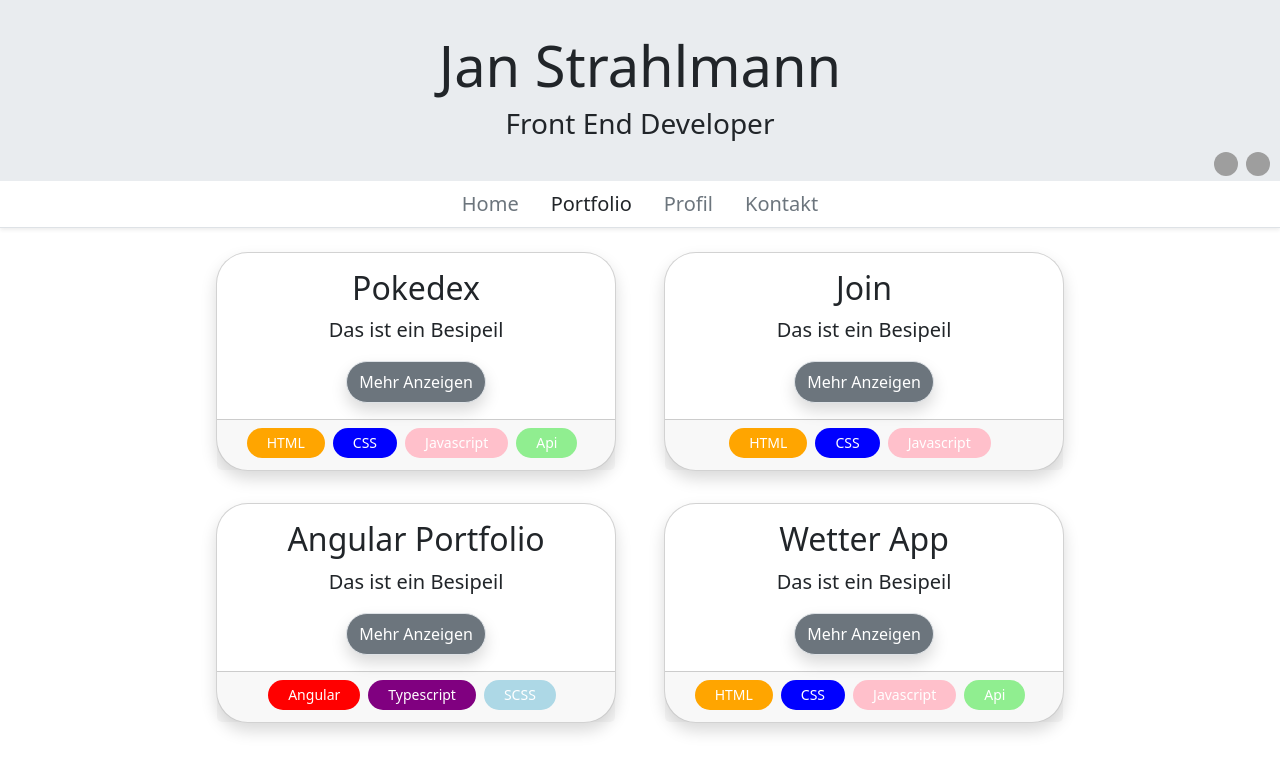
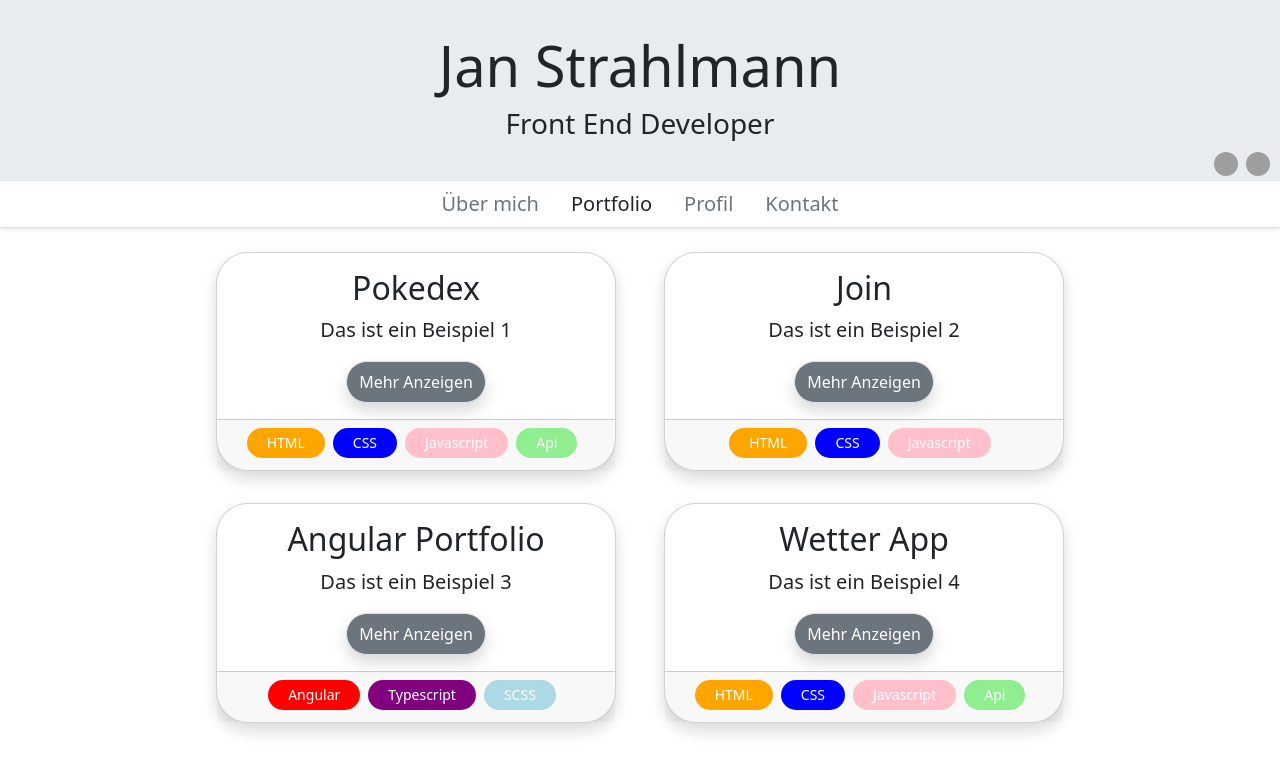
Before and after one commit to JanStrahlmann/AngularPortfolio, an Angular app: page /portfolio in a window 1280 px wide. Shown: the top 772 px of the page. Built offline with nearby package versions, Linux system fonts and the light colour scheme; grey boxes are pictures that could not be loaded.

Commit message:
CSS finished

```diff
--- a/src/app/_services/projects.service.ts
+++ b/src/app/_services/projects.service.ts
@@ -10,8 +10,9 @@ export class ProjectsService {
     {
       id: 0,
       name: 'Pokedex',
-      summary: 'Das ist ein Besipeil',
-      description: '',
+      summary: 'Das ist ein Beispiel 1',
+      description:
+        'Das ist alles was ich schreiben kann denn ich finde es sehr serh sehr toll hihihi',
       projectLinkGithub: '//www.github.com',
       projectLinkViewSite: '//www.google.com',
       tags: [Tag.HTML, Tag.CSS, Tag.JAVASCRIPT, Tag.API],
@@ -20,8 +21,9 @@ export class ProjectsService {
     {
       id: 1,
       name: 'Join',
-      summary: 'Das ist ein Besipeil',
-      description: '',
+      summary: 'Das ist ein Beispiel 2',
+      description:
+        'Das ist alles was ich schreiben kann denn ich finde es sehr serh sehr toll hihihi',
       projectLinkGithub: '//www.github.com',
       projectLinkViewSite: '//www.google.com',
       tags: [Tag.HTML, Tag.CSS, Tag.JAVASCRIPT],
@@ -30,8 +32,9 @@ export class ProjectsService {
     {
       id: 2,
       name: 'Angular Portfolio',
-      summary: 'Das ist ein Besipeil',
-      description: '',
+      summary: 'Das ist ein Beispiel 3',
+      description:
+        'Das ist alles was ich schreiben kann denn ich finde es sehr serh sehr toll hihihi',
       projectLinkGithub:
         'https://github.com/JanStrahlmann/AngularPortfolio.git',
       projectLinkViewSite: '//www.google.com',
@@ -41,8 +44,9 @@ export class ProjectsService {
     {
       id: 3,
       name: 'Wetter App',
-      summary: 'Das ist ein Besipeil',
-      description: '',
+      summary: 'Das ist ein Beispiel 4',
+      description:
+        'Das ist alles was ich schreiben kann denn ich finde es sehr serh sehr toll hihihi',
       projectLinkGithub: '//www.github.com',
       projectLinkViewSite: '//www.google.com',
       tags: [Tag.HTML, Tag.CSS, Tag.JAVASCRIPT, Tag.API],
--- a/src/app/components/nav/nav.component.html
+++ b/src/app/components/nav/nav.component.html
@@ -3,7 +3,7 @@
         <ul class="nav justify-content-center">
             <li class="nav-item">
                 <a class="nav-link text-secondary fs-5 changeFontSizeOnMobile" routerLink="/home"
-                    routerLinkActive="text-dark">Home</a>
+                    routerLinkActive="text-dark">Über mich</a>
             </li>
             <li class="nav-item">
                 <a class="nav-link text-secondary fs-5 changeFontSizeOnMobile" routerLink="/portfolio"
--- a/src/app/components/nav/nav.component.scss
+++ b/src/app/components/nav/nav.component.scss
@@ -1,17 +1,29 @@
-@media (max-width: 400px) {
+@media (max-width: 440px) {
   .changeFontSizeOnMobile {
     font-size: 1.1rem !important;
   }
 }
 
-@media (max-width: 375px) {
+@media (max-width: 405px) {
   .changeFontSizeOnMobile {
     font-size: 1rem !important;
   }
 }
 
-@media (max-width: 355px) {
+@media (max-width: 380px) {
   .changeFontSizeOnMobile {
-    font-size: 0.9rem !important;
+    font-size: 0.95rem !important;
   }
 }
+
+@media (max-width: 365px) {
+  .changeFontSizeOnMobile {
+    font-size: 0.85rem !important;
+  }
+}
+
+@media (max-width: 345px) {
+  .changeFontSizeOnMobile {
+    font-size: 0.75rem !important;
+  }
+}
--- a/src/app/components/project-modal/project-modal.component.html
+++ b/src/app/components/project-modal/project-modal.component.html
@@ -1,7 +1,8 @@
-<div class="modal-header">
-    <h2>{{project.name}}</h2>
+<div class="modal-header d-flex justify-content-between align-items-center">
+    <h2 class="flex-grow-1 text-center m-0 ps-4">{{ project.name }}</h2>
     <button class="btn-close" (click)="bsModalRef.hide()"></button>
 </div>
+
 
 <div class="modal-body">
     <carousel>
@@ -11,17 +12,20 @@
     </carousel>
 
     <h3 class="mt-2">Beschreibung</h3>
-    <p>{{project.description}}</p>
-    <p>Sie können das Projekt auf <a class="text-secondary text-decoration-none fs-4"
+    <p class="mb-5">{{project.description}}</p>
+
+    <hr>
+
+    <p class="mbZero">Sie können das Projekt auf <a class="text-secondary text-decoration-none fs-4"
             title="Klicken um zu GitHub zu gelangen" href={{project.projectLinkGithub}}
             target="_blank"><b>Github</b></a> finden</p>
-    <p>Sie können das Projekt <a class="text-secondary text-decoration-none fs-4"
+    <p class="mbZero">Sie können das Projekt <a class="text-secondary text-decoration-none fs-4"
             title="Klicken um das Projekt Live zu sehen" href={{project.projectLinkViewSite}}
             target="_blank"><b>Live</b></a> anschauen</p>
 
     <hr>
 
-    <div class="d-flex flex-wrap">
+    <div class="d-flex flex-wrap justify-content-center">
         <div *ngFor="let tag of project.tags">
             <div class="tag me-2 mb-1" [style.background-color]="tag.color">{{tag}}</div>
         </div>
--- a/src/app/components/project-modal/project-modal.component.scss
+++ b/src/app/components/project-modal/project-modal.component.scss
@@ -0,0 +1,3 @@
+.mbZero {
+  margin-bottom: 0px !important;
+}
--- a/src/app/pages/home/home.component.html
+++ b/src/app/pages/home/home.component.html
@@ -2,15 +2,9 @@
     <div class="w-100" style="max-width: 550px;">
         <div class="shadow border rounded-5 p-4">
             <div class="text-center">
-          <h2 class="mb-3">Über mich</h2>
-          <img
-            src="769e3136185893.57128879735aa.gif"
-            alt="profilpicture"
-            width="256"
-            height="256"
-            class="rounded-circle mb-3"
-            style="max-width: 100%;"
-          />
+                <h2 class="mb-3">Jan Strahlmann</h2>
+                <img src="769e3136185893.57128879735aa.gif" alt="profilpicture" width="256" height="256"
+                    class="rounded-circle mb-3" style="max-width: 100%;" />
                 <p class="mx-auto" style="max-width: 100%;">
                     Lorem ipsum dolor sit amet, consectetur adipisicing elit. Consectetur
                     dolorem veritatis, animi harum repellendus dolor! At veritatis modi,
--- a/src/app/pages/resume/resume.component.html
+++ b/src/app/pages/resume/resume.component.html
@@ -34,9 +34,19 @@
         </div>
         <h2 class="mb-0">Fluggerätmechaniker</h2>
         <h3 class="text-secondary">Autoklavbediener</h3>
-        <ul class="justify-content-center d-flex">
-          <li style="width: 300px;">Lorem ipsum dolor sit amet consectetur adipisicing elit. Recusandae incidunt neque
-            illum odio vitae,</li>
+        <ul class="justify-content-center d-flex flex-column gap-3 text-start">
+          <li style="width: 300px;">
+            Überwachung vom AutoklavProzess (Druck, Temperatur, Vakuum)
+          </li>
+          <li style="width: 300px;">
+            Zusammnestellen der Bauteile passend zum Sollprofil
+          </li>
+          <li style="width: 300px;">
+            Rangieren von Femis mit Hilfe vom Kran und Stapler
+          </li>
+          <li style="width: 300px;">
+            Dokumentieren im OMI, SAP
+          </li>
         </ul>
       </accordion-group>
 
@@ -59,7 +69,7 @@
             </svg>
           </div>
         </div>
-        <div class="row d-flex flex-column" style="text-align: left;">
+        <div class="row d-flex flex-column text-start gap-3">
           <div class="col">
             <h3>Realschule:</h3>
             <ul>
@@ -100,7 +110,7 @@
             </svg>
           </div>
         </div>
-        <div class="row" style="text-align: left;">
+        <div class="row gap-3 text-start">
           <div class="col">
             <h3>Programmiersprachen:</h3>
             <ul>
```
Also changed, not shown: src/app/components/project-card/project-card.component.html (line endings or trailing spaces). Lines whose indentation alone changed are shown as unchanged.
